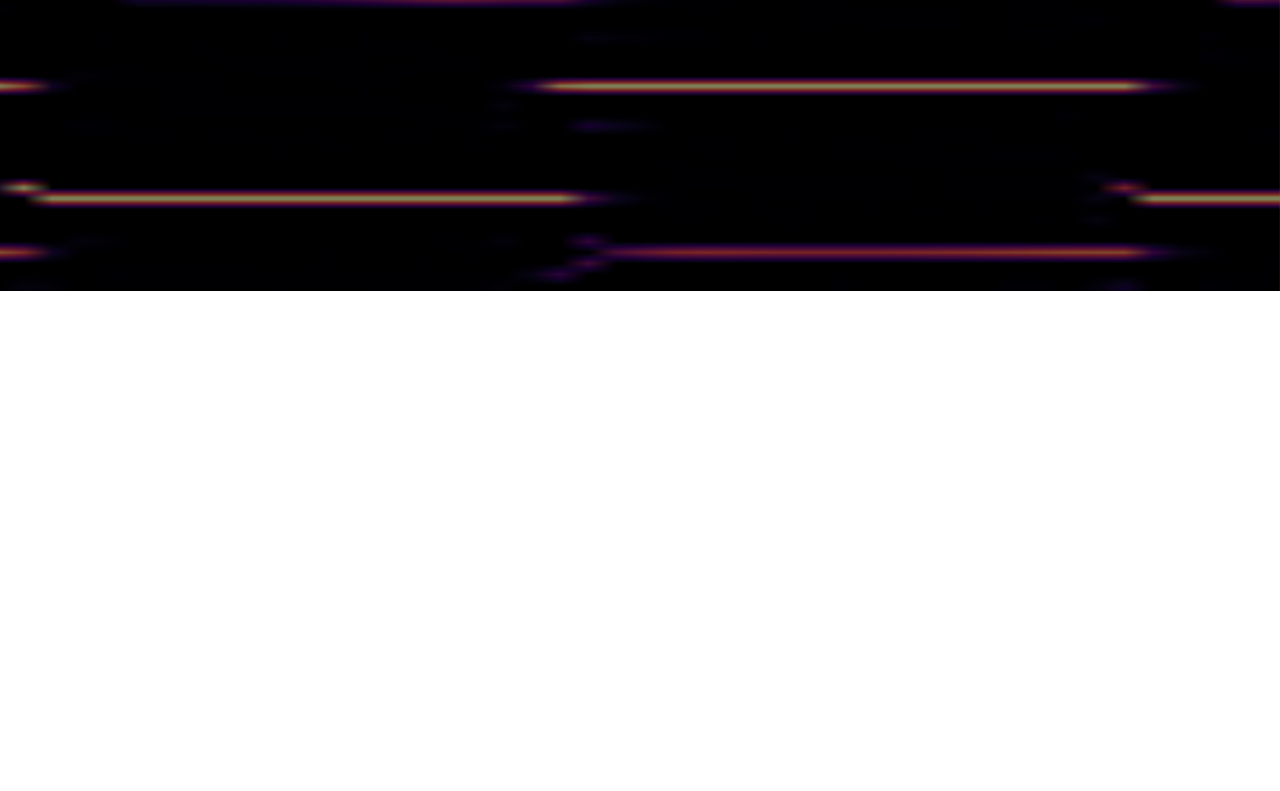
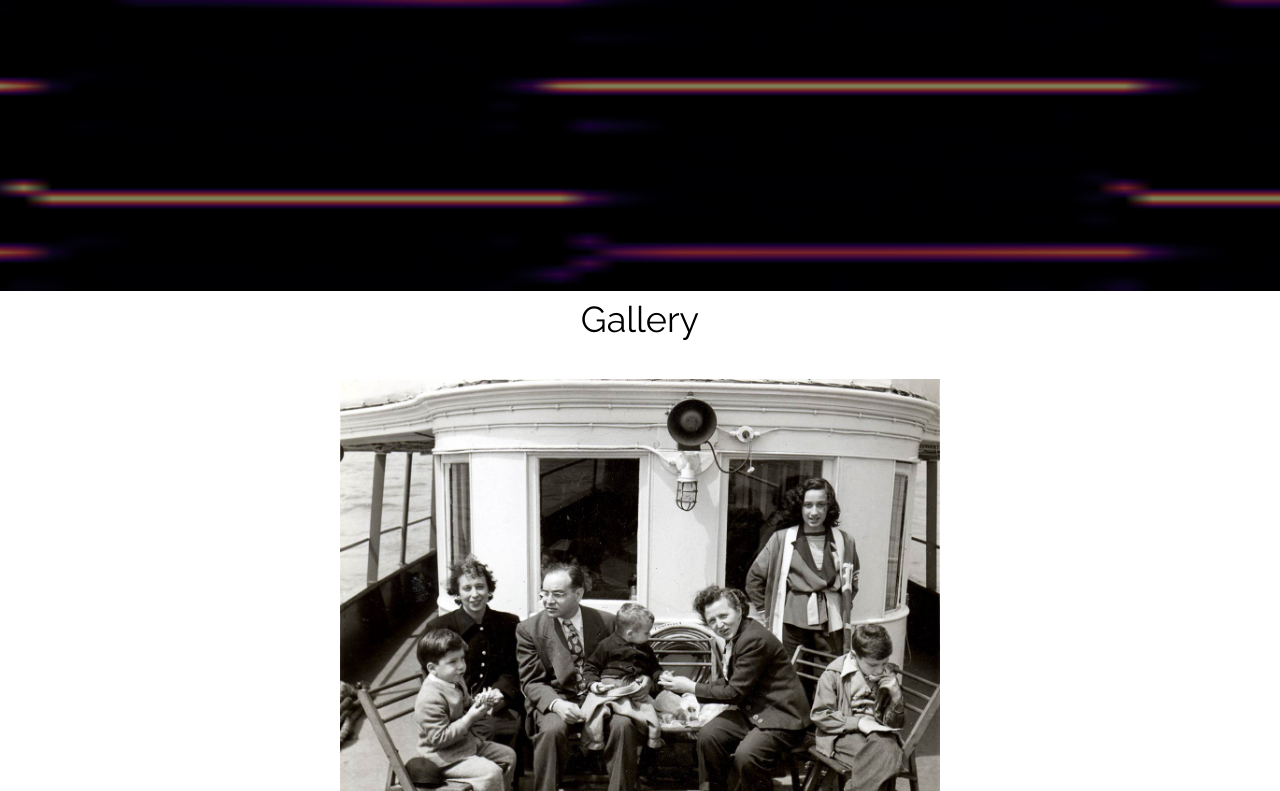
Before and after one commit to kaseyknudsen/Schimscheimer-Family-Trio-Website, a Next.js app: page / in a window 1280 px wide. Shown: the part 509-1300 px from the top of the page. Before the commit the page ends 800 px from the top, so only its background shows below. Built offline with nearby package versions, Linux system fonts and the light colour scheme.

Commit message:
started slider

```diff
--- a/app/components/Slider.js
+++ b/app/components/Slider.js
@@ -0,0 +1,29 @@
+"use client";
+import { SliderData } from "./SliderData";
+import Image from "next/image";
+import React, { useState } from "react";
+
+const Slider = ({ slides }) => {
+  const [current, setCurrent] = useState();
+  return (
+    <div id="gallery" className="flex items-center justify-center flex-col">
+      <h1 className="text-4xl mb-10">Gallery</h1>
+      <div>
+        {SliderData.map((slide, index) => {
+          return (
+            <div key={index} className="">
+              <Image
+                src={slide.image}
+                width="600"
+                height="200"
+                objectFit="cover"
+              />
+            </div>
+          );
+        })}
+      </div>
+    </div>
+  );
+};
+
+export default Slider;
--- a/app/components/SliderData.js
+++ b/app/components/SliderData.js
@@ -3,16 +3,16 @@ import BabyKasey from "../../public/Edited-Schim-Pics/BabyKasey.jpg";
 import BabyJon from "../../public/Edited-Schim-Pics/BabyJon.jpg";
 import EllenDan from "../../public/Edited-Schim-Pics/Ellen_Dan.jpg";
 import em_truffle from "../../public/Edited-Schim-Pics/em_truffle.jpg";
-import emasBaby from "../../public/Edited-Schim-Pics/emasbaby-bbypoppa.jpg";
+import emasBaby from "../../public/Edited-Schim-Pics/emasbaby-bypoppa.jpg";
 import gert from "../../public/Edited-Schim-Pics/gert.jpg";
 import JonAndEmily from "../../public/Edited-Schim-Pics/JonAndEmily.jpg";
-import KaseyAndCousin from "../../public/Edited-Schim-Pics/KaseyAndCousin.jpg";
+import KaseyAndCousinLeah from "../../public/Edited-Schim-Pics/KaseyAndCousinLeah.jpg";
 import KaseyAndGrandma from "../../public/Edited-Schim-Pics/KaseyAndGrandma.jpg";
 import KaseysMom2 from "../../public/Edited-Schim-Pics/KaseysMom2.jpg";
 import KaseysMom from "../../public/Edited-Schim-Pics/KaseysMom.jpg";
 import KaseysParents from "../../public/Edited-Schim-Pics/KaseysParents.jpg";
 
-export const SliderData = () => [
+export const SliderData = [
   {
     image: ArkinFamily,
   },
@@ -38,7 +38,7 @@ export const SliderData = () => [
     image: JonAndEmily,
   },
   {
-    image: KaseyAndCousin,
+    image: KaseyAndCousinLeah,
   },
   {
     image: KaseyAndGrandma,
--- a/app/page.js
+++ b/app/page.js
@@ -1,9 +1,10 @@
 import Link from "next/link";
-
+import Slider from "./components/Slider";
+import { SliderData } from "./components/SliderData";
 const HomePage = () => {
   return (
     <div>
-      <div className="flex items-center justify-center h-screen mb-12 bg-fixed bg-center bg-cover custom-img">
+      <div className="flex items-center justify-center h-screen mb-2 bg-fixed bg-center bg-cover custom-img">
         <div className="p-5 text-white z-[2]  mt-[-10rem]">
           <h2 className="text-4xl">Schimscheimer Family Trio</h2>
           <p className="py-5 pr-[4rem]">
@@ -23,6 +24,7 @@ const HomePage = () => {
           </Link>
         </div>
       </div>
+      <Slider slides={SliderData} />
     </div>
   );
 };
```
